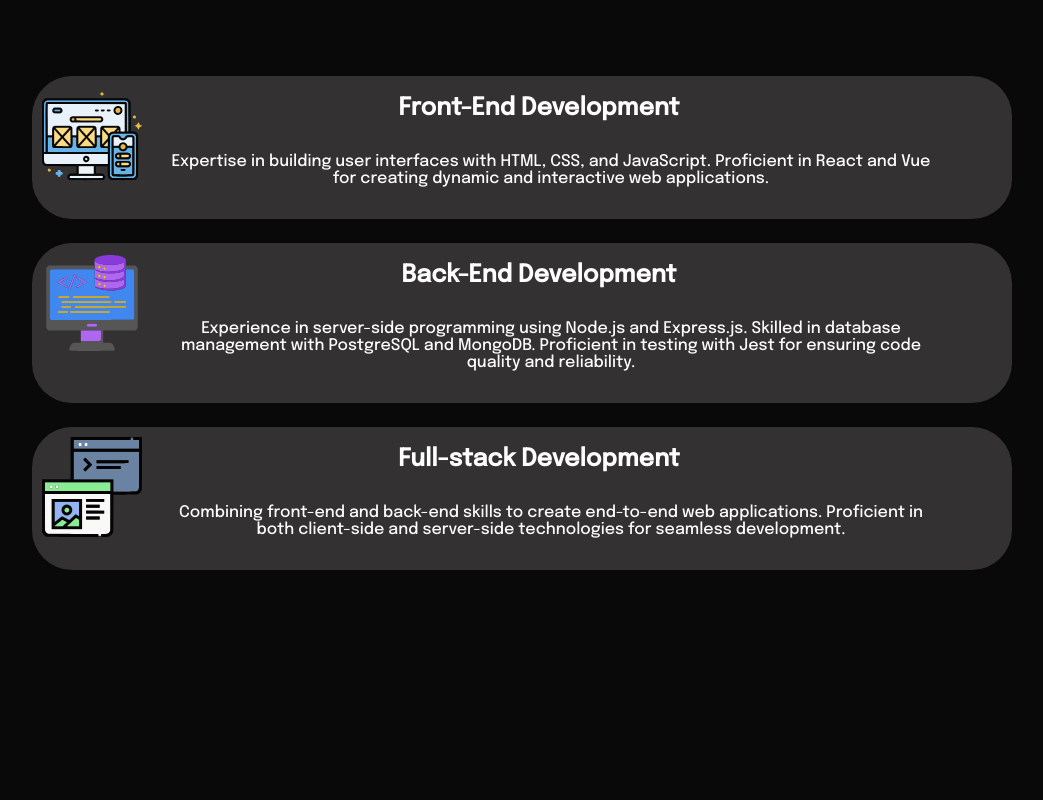
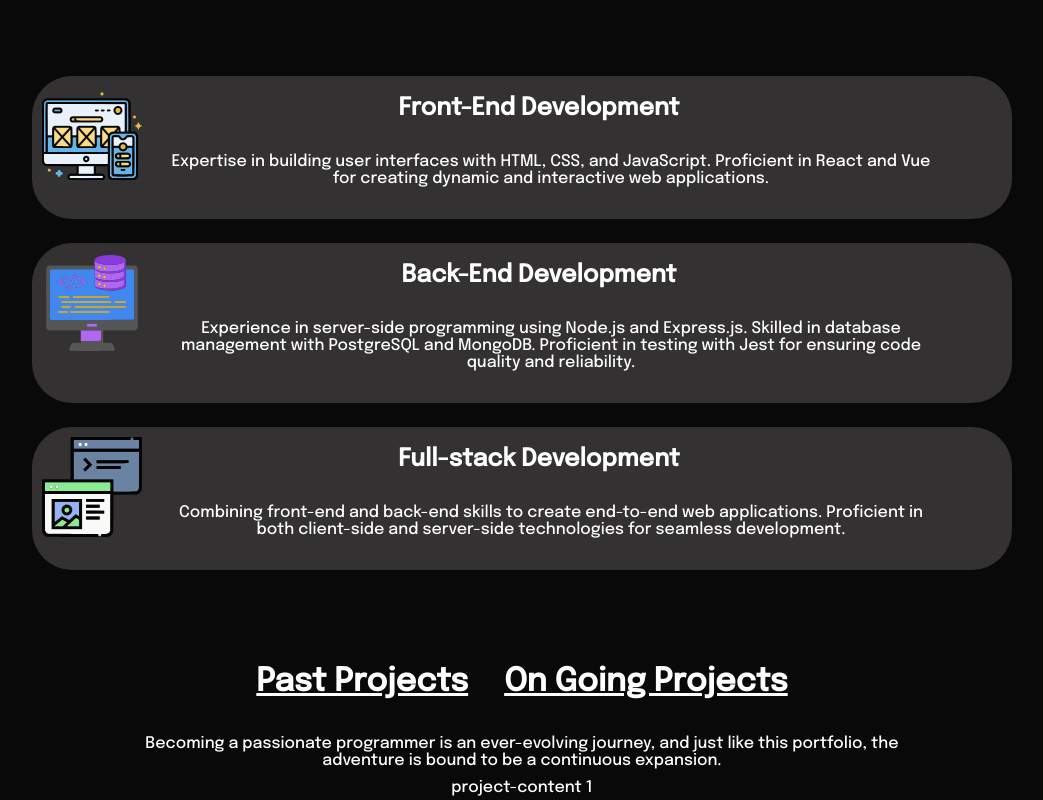
Before and after one commit to damaramay/portfolio, a React (Vite) app in the folder portfolio/: page / in a window 1280 px wide. Shown: the part 792-1592 px from the top of the page, without its empty margins (118-1161 px from the left). Before the commit the page ends 1436 px from the top, so only its background shows below. Built offline with nearby package versions, Linux system fonts and the light colour scheme.

Commit message:
dev_projects: docs: implementing tab for on going and past projects

```diff
--- a/portfolio/src/Routes/Projects.jsx
+++ b/portfolio/src/Routes/Projects.jsx
@@ -1,10 +1,37 @@
-import "./Styles/Projects.css"
+import { useState } from "react";
+import "./Styles/Projects.css";
 
 export default function Projects() {
+  const [toggle, setToggle] = useState(1);
+
+  function updateToggle(id) {
+    setToggle(id)
+  }
+
   return (
     <>
-       <div id="projects" className="projects">
-
+      <div id="projects" className="projects">
+        <div id="tabs" className="tabs">
+          <ul id="tabsUl">
+            <li
+              onClick={() => {
+                updateToggle(1);
+              }}
+            >
+              <h1>Past Projects</h1>
+            </li>
+            <li
+              onClick={() => {
+                updateToggle(2);
+              }}
+            >
+              <h1>On Going Projects</h1>
+            </li>
+          </ul>
+        </div>
+        <p>Becoming a passionate programmer is an ever-evolving journey, and just like this portfolio, the adventure is bound to be a continuous expansion.</p>
+        <div className={toggle === 1 ? "show-content" : "project-content"}>project-content 1</div>
+        <div className={toggle === 2 ? "show-content" : "project-content"}>project-content 2</div>
       </div>
     </>
   );
--- a/portfolio/src/Routes/Styles/Projects.css
+++ b/portfolio/src/Routes/Styles/Projects.css
@@ -1,5 +1,44 @@
 .projects {
-    padding: 4px;
-    /* border: 4px solid white; */
-    margin: 6px;
+  /* border: 4px solid white; */
+  padding: 4px;
+  margin: 6px;
+  display: flex;
+  justify-content: center;
+  align-items: center;
+  text-align: center;
+  flex-direction: column;
+
+  h1 {
+    text-decoration: underline;
+  }
+
+  p {
+    max-width: 768px;
+  }
 }
+
+.tabs {
+    display: flex;
+    align-items: center;
+  }
+
+  .tabs ul {
+    display: flex;
+    flex-direction: row;
+    padding: 0;
+    list-style: none;
+    justify-content: space-around;
+    text-align: center;
+  }
+
+  .tabs ul li {
+    margin: 0 8px;
+  }
+
+  .project-content {
+    display: none;
+  }
+
+  .show-content {
+    display: block;
+  }
```
